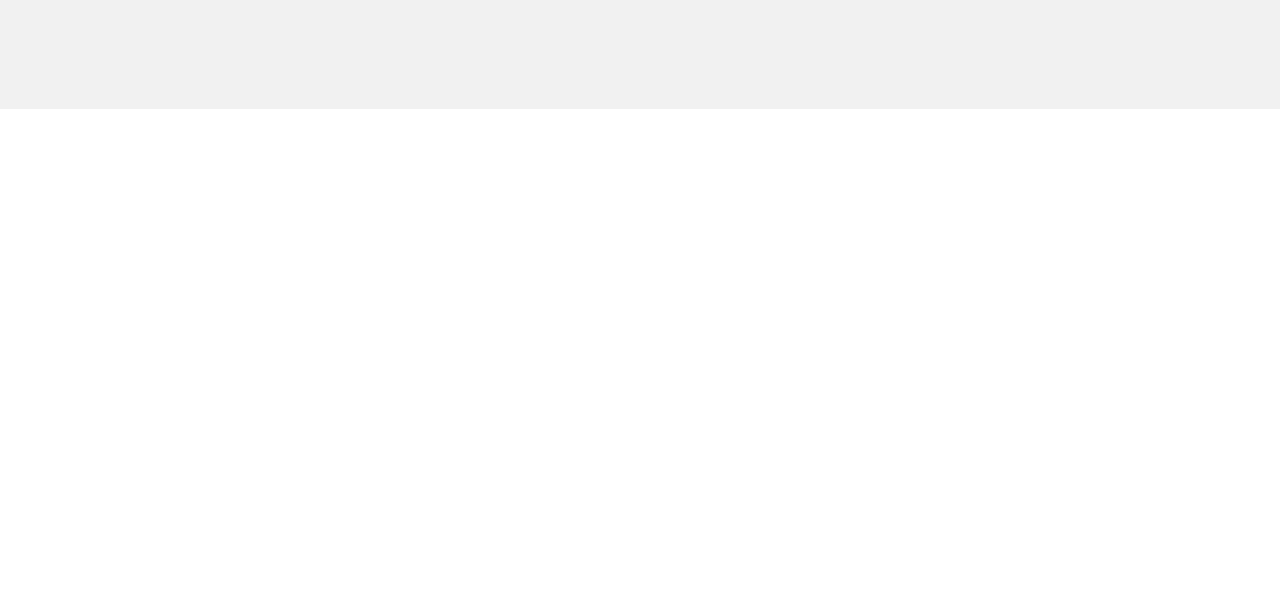
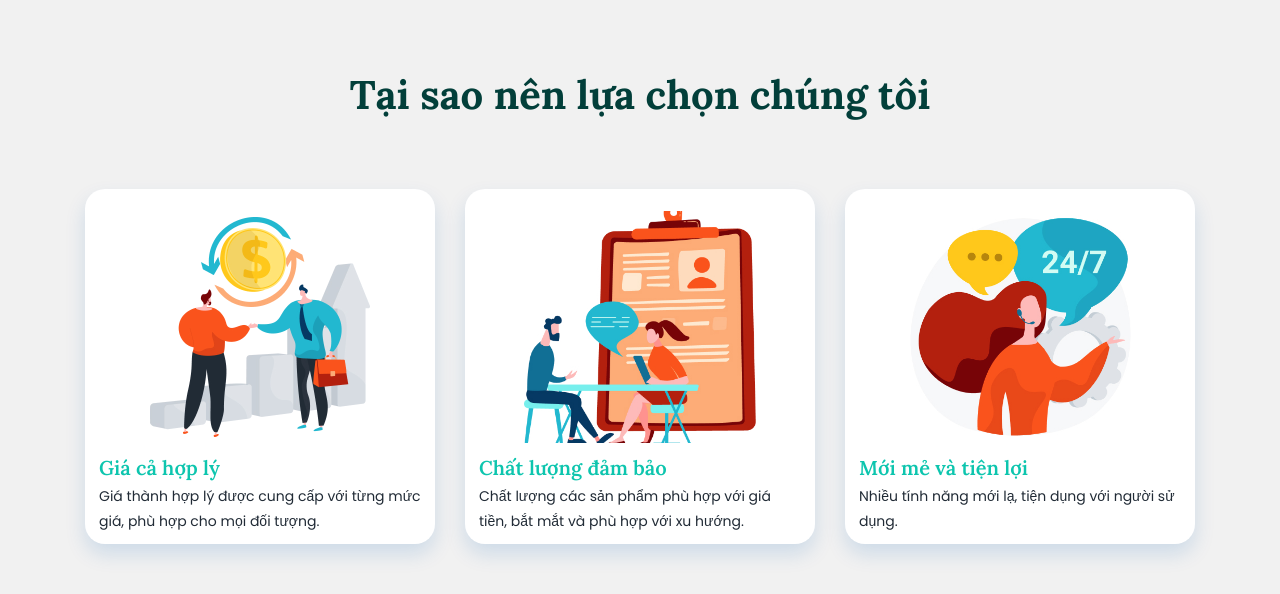
Before and after one commit to SyTom123/True-Connect, a plain HTML site: page index.html in a window 1280 px wide. Shown: the part 1307-1901 px from the top of the page. Before the commit the page ends 1416 px from the top, so only its background shows below. Drawn offline with nearby package versions, Linux system fonts and the light colour scheme.

Commit message:
Làm section-3 trang chủ

```diff
--- a/assets/css/style.css
+++ b/assets/css/style.css
@@ -124,7 +124,7 @@
 /* Section-2 */
 .section-2 {
     background-color: #F1F1F1;
-    padding: 112px 0;
+    padding: 92px 0;
 }
 .section-2 .inner-left {
     padding-right: 48px;
@@ -234,3 +234,54 @@
     border-radius: 15px;
 }
 /* End Section-2 */
+
+/* Section-3 */
+.section-3 {
+    background-color: #F1F1F1;
+    padding-bottom: 102px;
+}
+.section-3 .inner-title-top {
+    text-align: center;
+    font-weight: 700;
+    font-size: 40px;
+    line-height: 51px;
+    font-family: var(--font-2);
+    color: #023F3A;
+    margin-bottom: 69px;
+}
+.section-3 .inner-box {
+    background-color: #fff;
+    border-radius: 20px;
+    padding: 22px 14px 10px;
+    box-shadow: 0 10px 20px 0 hsl(209, 100%, 36%, 15%);
+    transition: all ease-in 0.1s;
+}
+.section-3 .inner-box:hover {
+    transform: translateY(-4px);
+}
+
+.section-3 .inner-box .inner-image {
+    text-align: center;
+    margin-bottom: 12px;
+}
+.section-3 .inner-box .inner-image img {
+    width: 232px;
+    aspect-ratio: 1/1;
+    object-fit: cover;
+}
+.section-3 .inner-box .inner-title {
+    color: var(--color-green);
+    font-weight: 600;
+    font-size: 20px;
+    font-family: var(--font-2);
+    line-height: 25px;
+    margin-bottom: 4px;
+}
+.section-3 .inner-box .inner-desc {
+    font-family: var(--font-1);
+    font-size: 14px;
+    line-height: 25px;
+    color: var(--color-text-1);
+
+}
+/* End Section-3 */
--- a/index.html
+++ b/index.html
@@ -182,6 +182,64 @@
         </div>
     </div>
     <!-- End Sestion 2 -->
+    <!--Sestion 3 -->
+    <div class="section-3">
+        <div class="container">
+            <h2 class="inner-title-top">
+                Tại sao nên lựa chọn chúng tôi
+            </h2>
+            <div class="inner-wrap">
+                <div class="row">
+                    <div class="col-md-4">
+                        <div class="inner-box">
+                            <div class="inner-image">
+                                <img src="./assets/images/Cores/image-8.jpg" alt="Image-8 ">
+                            </div>
+                            <div class="inner-content">
+                                <div class="inner-title">
+                                    Giá cả hợp lý
+                                </div>
+                                <div class="inner-desc">
+                                    Giá thành hợp lý được cung cấp với từng mức giá, phù hợp cho mọi đối tượng.
+                                </div>
+                            </div>
+                        </div>
+                    </div>
+                    <div class="col-md-4">
+                        <div class="inner-box">
+                            <div class="inner-image">
+                                <img src="./assets/images/Cores/image-9.jpg" alt="image-9 ">
+                            </div>
+                            <div class="inner-content">
+                                <div class="inner-title">
+                                    Chất lượng đảm bảo
+                                </div>
+                                <div class="inner-desc">
+                                    Chất lượng các sản phẩm phù hợp với giá tiền, bắt mắt và phù hợp với xu hướng.
+                                </div>
+                            </div>
+                        </div>
+                    </div>
+                    <div class="col-md-4">
+                        <div class="inner-box">
+                            <div class="inner-image">
+                                <img src="./assets/images/Cores/image-10.jpg" alt="image-10 ">
+                            </div>
+                            <div class="inner-content">
+                                <div class="inner-title">
+                                    Mới mẻ và tiện lợi
+                                </div>
+                                <div class="inner-desc">
+                                    Nhiều tính năng mới lạ, tiện dụng với người sử dụng.
+                                </div>
+                            </div>
+                        </div>
+                    </div>
+                </div>
+            </div>
+        </div>
+    </div>
+    <!-- End Sestion 3 -->
 
 
 
```
Also changed, not shown: assets/images/Cores/image-10.jpg (added), assets/images/Cores/image-8.jpg (added), assets/images/Cores/image-9.jpg (added).
